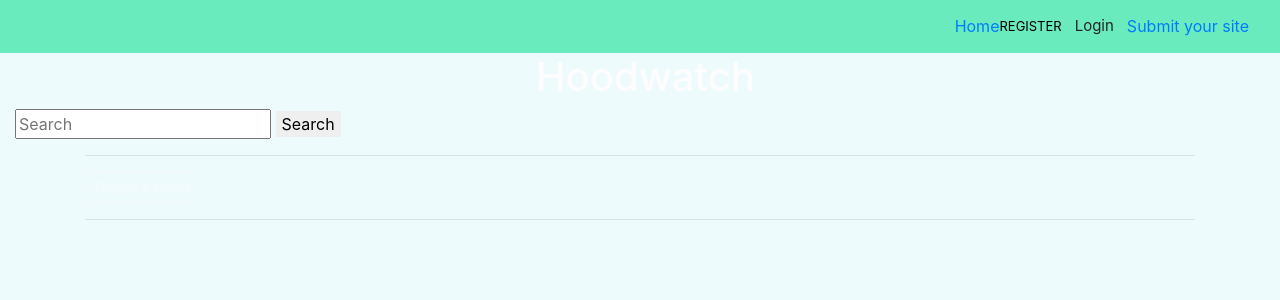
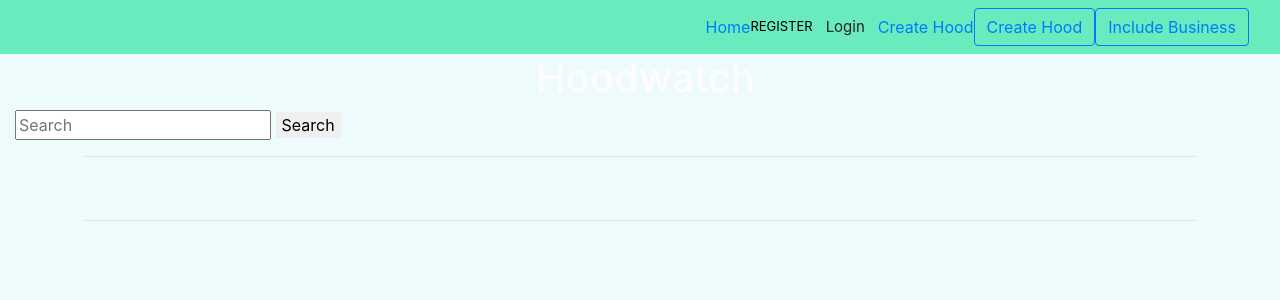
Before and after one commit to chiriket/Neighbourhood, a Django app: page / in a window 1280 px wide. Shown: the top 300 px of the page. Run offline with Django 3.2, Linux system fonts and the light colour scheme; some libraries are stand-ins or nearby versions.

Commit message:
added hood and business button

```diff
--- a/hood/templates/navbar.html
+++ b/hood/templates/navbar.html
@@ -26,8 +26,10 @@
       <a href="/">Home</a>
       <a href="/accounts/register/" style="color:black; font-size: 13px;">REGISTER </a>
       <a style="font-size:15px;" class='btn btn-default' href="/accounts/login">Login</a>
+      <a href="">Create Hood</a>
+      <a href="{% url 'new_hood' %}" class="btn btn-outline-primary">Create Hood</a>
+      <a href="{% url 'upload_business' %}" class="btn btn-outline-primary">Include Business</a>
 
-      <a href=""> Submit your site </a>
 
     </div>
 
```
